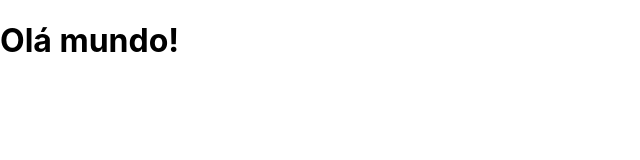
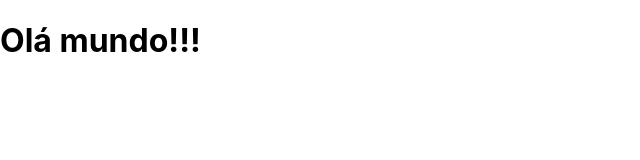
Before and after one commit to DarleiSchmegel/my-site-react, a React (Create React App) app: page / in a window 1280 px wide. Shown: the top 160 px of the page, without its empty margins (0-640 px from the left). Built offline with nearby package versions, Linux system fonts and the light colour scheme.

Commit message:
add HashRouter

```diff
--- a/src/App.js
+++ b/src/App.js
@@ -1,4 +1,5 @@
 import React from 'react';
+import { HashRouter } from 'react-router-dom';
 //import logo from './logo.svg';
 //import './App.css';
 //import './global.css';
@@ -9,7 +10,10 @@ import Routes from './routes';
 
 function App() {
   return (
-    <Routes />
+    <HashRouter basename='/'>
+        <Routes />
+    </HashRouter>
+
   );
 }
 
--- a/src/pages/Main/index.js
+++ b/src/pages/Main/index.js
@@ -10,7 +10,7 @@ export default function Main() {
 
     return (
         <div className="main">
-            <h1>Olá mundo!</h1>
+            <h1>Olá mundo!!!</h1>
         </div>
     )
 };
```
